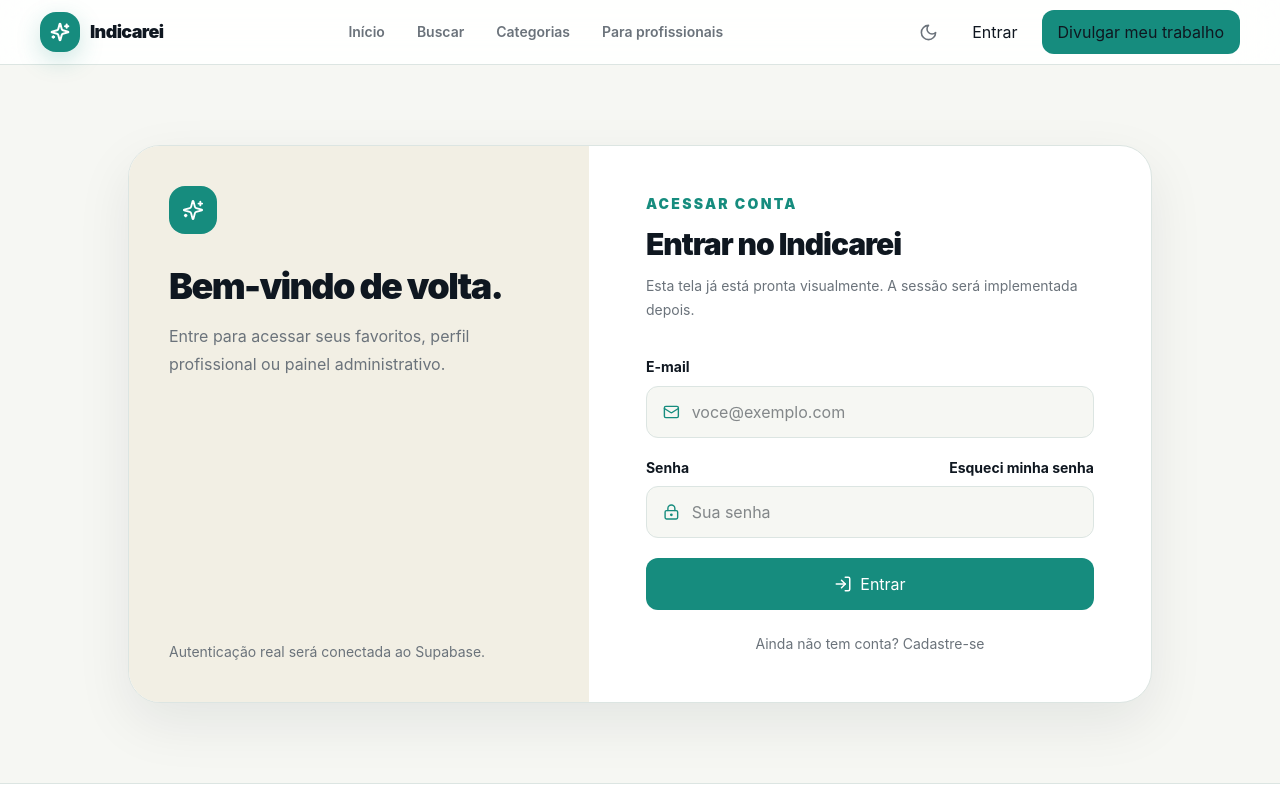
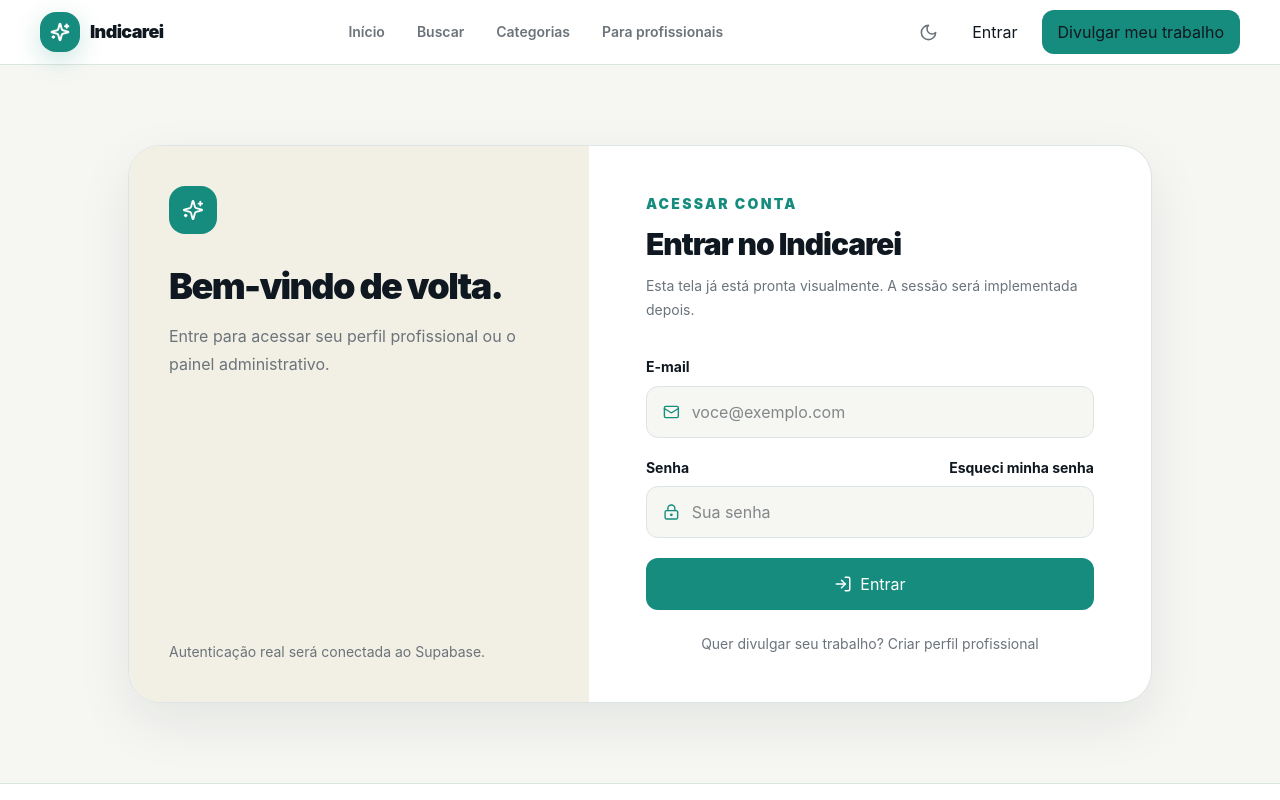
Before and after one commit to JoelsonJSantos/indicarei-v2, a Next.js app: page /entrar in a window 1280 px wide. Shown: the top 800 px of the page. Built offline with nearby package versions, Linux system fonts and the light colour scheme.

Commit message:
refactor: direciona cadastro direto ao profissional

```diff
--- a/src/app/entrar/page.tsx
+++ b/src/app/entrar/page.tsx
@@ -14,7 +14,7 @@
               </span>
               <h1 className="mt-8 text-4xl font-black tracking-[-0.045em]">Bem-vindo de volta.</h1>
               <p className="mt-4 max-w-sm leading-7 text-[var(--text-muted)]">
-                Entre para acessar seus favoritos, perfil profissional ou painel administrativo.
+                Entre para acessar seu perfil profissional ou o painel administrativo.
               </p>
             </div>
             <p className="text-sm text-[var(--text-muted)]">Autenticação real será conectada ao Supabase.</p>
@@ -54,7 +54,10 @@
               </form>
 
               <p className="mt-6 text-center text-sm text-[var(--text-muted)]">
-                Ainda não tem conta? <Link href="/cadastrar" className="font-bold text-[var(--primary)]">Cadastre-se</Link>
+                Quer divulgar seu trabalho?{" "}
+                <Link href="/cadastrar/profissional" className="font-bold text-[var(--primary)]">
+                  Criar perfil profissional
+                </Link>
               </p>
             </div>
           </section>
```
